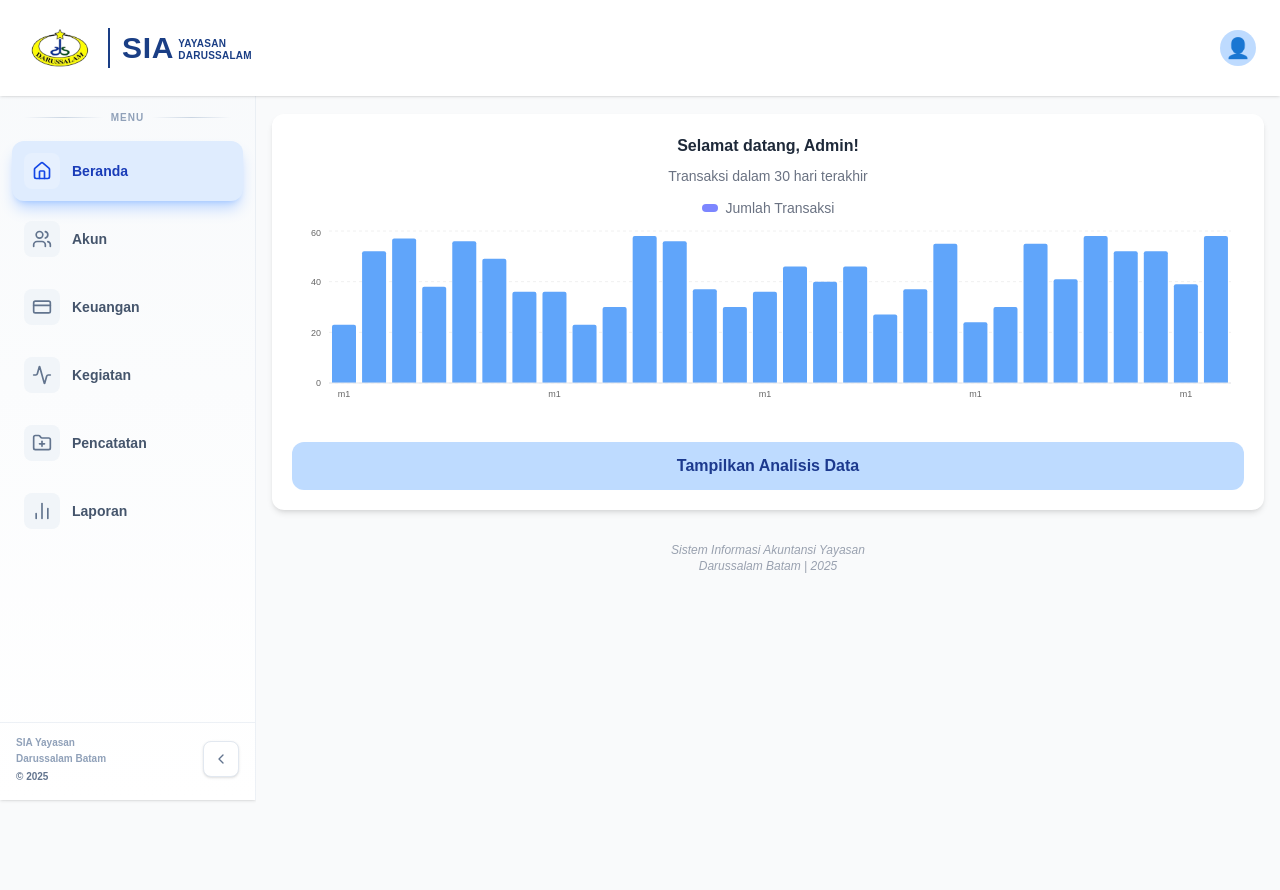
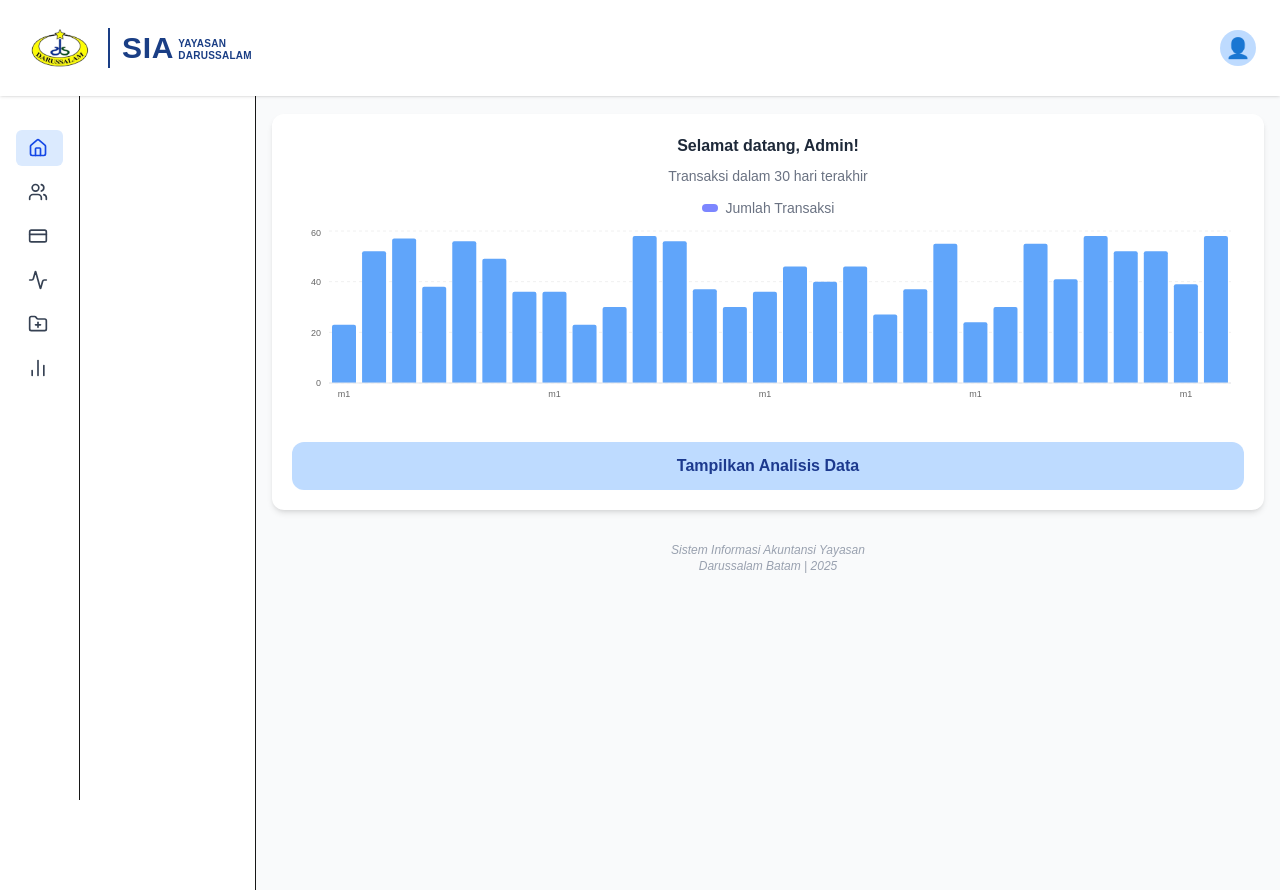
Before and after one commit to BijiKacang13/PBLPAGI3B1, a Next.js app in the folder frontend/frontend/: page /admin/beranda in a window 1280 px wide. Built offline with nearby package versions, Linux system fonts and the light colour scheme.

Commit message:
memperbaiki tampilan pada sidebar

```diff
--- a/frontend/frontend/src/app/layout.tsx
+++ b/frontend/frontend/src/app/layout.tsx
@@ -31,7 +31,7 @@ export default function RootLayout({
       <body className="min-h-screen flex flex-col md:flex-row bg-gray-50 text-gray-800">
         {/* Sidebar hanya di layar besar dan bukan halaman auth */}
         {!isAuthPage && (
-          <aside className="hidden md:block w-64 bg-gray-50  shadow-sm">
+          <aside className="hidden md:block w-64 bg-white border-r shadow-sm">
             <Sidebar />
           </aside>
         )}
--- a/frontend/frontend/src/components/Sidebar.tsx
+++ b/frontend/frontend/src/components/Sidebar.tsx
@@ -11,13 +11,10 @@ import {
   FolderPlus,
   ChartNoAxesColumn,
   FileText,
-  ChevronLeft,
-  ChevronRight,
-  Sparkles,
 } from "lucide-react";
 
 export default function SidebarHover() {
-  const [expanded, setExpanded] = useState(true);
+  const [expanded, setExpanded] = useState(false);
   const pathname = usePathname();
   const [userRole, setUserRole] = useState<string>("admin");
 
@@ -69,81 +66,32 @@ export default function SidebarHover() {
 
   const menus = getMenus();
 
-  const getRoleBadgeColor = () => {
-    switch (userRole) {
-      case "akuntan_unit":
-        return "bg-gradient-to-r from-purple-50 to-purple-100 text-purple-700 ring-1 ring-purple-200";
-      case "auditor":
-        return "bg-gradient-to-r from-amber-50 to-amber-100 text-amber-700 ring-1 ring-amber-200";
-      default:
-        return "bg-gradient-to-r from-blue-50 to-blue-100 text-blue-700 ring-1 ring-blue-200";
-    }
-  };
-
-  const getRoleName = () => {
-    switch (userRole) {
-      case "akuntan_unit":
-        return "Akuntan";
-      case "auditor":
-        return "Auditor";
-      default:
-        return "Admin";
-    }
-  };
-
   return (
     <aside
-      className={`fixed top-[90px] left-0 h-[calc(100vh-90px)] bg-gradient-to-b from-slate-50 to-white border-r border-slate-200/60 shadow-sm transition-all duration-300 ease-out ${
+      onMouseEnter={() => setExpanded(true)}
+      onMouseLeave={() => setExpanded(false)}
+      className={`fixed top-[90px] left-0 h-[calc(100vh-90px)] bg-white border-r transition-all duration-300 ${
         expanded ? "w-64" : "w-20"
-      } flex flex-col`}
+      }`}
     >
-
-
-      {/* Navigation */}
-      <div className="px-3 py-5 flex-1 overflow-y-auto">
-        {expanded && (
-          <div className="px-3 mb-4 flex items-center gap-2">
-            <div className="h-px flex-1 bg-gradient-to-r from-transparent via-slate-300 to-transparent" />
-            <p className="text-[10px] font-bold tracking-widest text-slate-400 uppercase">
-              Menu
-            </p>
-            <div className="h-px flex-1 bg-gradient-to-r from-transparent via-slate-300 to-transparent" />
-          </div>
-        )}
-        <ul className="space-y-2">
+      <div className="p-4">
+        <ul className="mt-6 space-y-2">
           {menus.map((item) => {
-            const isActive =
-              pathname === item.path || pathname.startsWith(item.path + "/");
+            const isActive = pathname === item.path || pathname.startsWith(item.path + "/");
             return (
-              <li key={item.name} className="relative">
+              <li key={item.name}>
                 <Link
                   href={item.path}
-                  className={`group relative flex items-center gap-3 px-3 py-3 rounded-xl text-sm font-semibold cursor-pointer transition-all duration-200 ${
+                  className={`flex items-center px-3 py-2 rounded-md cursor-pointer transition ${
                     isActive
-                      ? "bg-blue-100 text-blue-800 shadow-lg shadow-blue-500/30"
-                      : "text-slate-600 hover:bg-white hover:text-slate-900 hover:shadow-md"
+                      ? "bg-blue-100 text-blue-700"
+                      : "hover:bg-gray-100 text-gray-700"
                   }`}
                 >
-                  {isActive && (
-                    <div className="absolute inset-0 rounded-xl bg-white opacity-10" />
-                  )}
-
-                  <div
-                    className={`relative flex h-9 w-9 items-center justify-center rounded-lg transition-all ${
-                      isActive
-                        ? "bg-white/20 text-blue-700"
-                        : "bg-slate-100 text-slate-500 group-hover:bg-blue-50 group-hover:text-blue-600"
-                    }`}
-                  >
-                    {item.icon}
-                  </div>
+                  <div>{item.icon}</div>
 
                   {expanded && (
-                    <span className="whitespace-nowrap relative z-10">{item.name}</span>
-                  )}
-
-                  {isActive && expanded && (
-                    <div className="absolute right-3 h-2 w-2 " />
+                    <span className="ml-3">{item.name}</span>
                   )}
                 </Link>
               </li>
@@ -151,28 +99,6 @@ export default function SidebarHover() {
           })}
         </ul>
       </div>
-
-      {/* Footer */}
-      <div className="px-4 pb-4 pt-3 border-t border-slate-200/60 bg-white/50">
-        <div className="flex items-center justify-between gap-2">
-          {expanded && (
-            <div className="flex-1">
-              <p className="text-[10px] font-semibold text-slate-400 leading-relaxed">
-                SIA Yayasan<br />Darussalam Batam
-              </p>
-              <p className="text-[10px] font-bold text-slate-500 mt-0.5">© 2025</p>
-            </div>
-          )}
-          <button
-            type="button"
-            onClick={() => setExpanded((prev) => !prev)}
-            className="h-9 w-9 inline-flex items-center justify-center rounded-lg border border-slate-200 text-slate-500 hover:text-white hover:bg-gradient-to-r hover:from-blue-500 hover:to-blue-600 hover:border-blue-500 bg-white shadow-sm transition-all duration-200 hover:shadow-md"
-            aria-label={expanded ? "Kecilkan sidebar" : "Besarkan sidebar"}
-          >
-            {expanded ? <ChevronLeft size={16} /> : <ChevronRight size={16} />}
-          </button>
-        </div>
-      </div>
     </aside>
   );
 }
```
